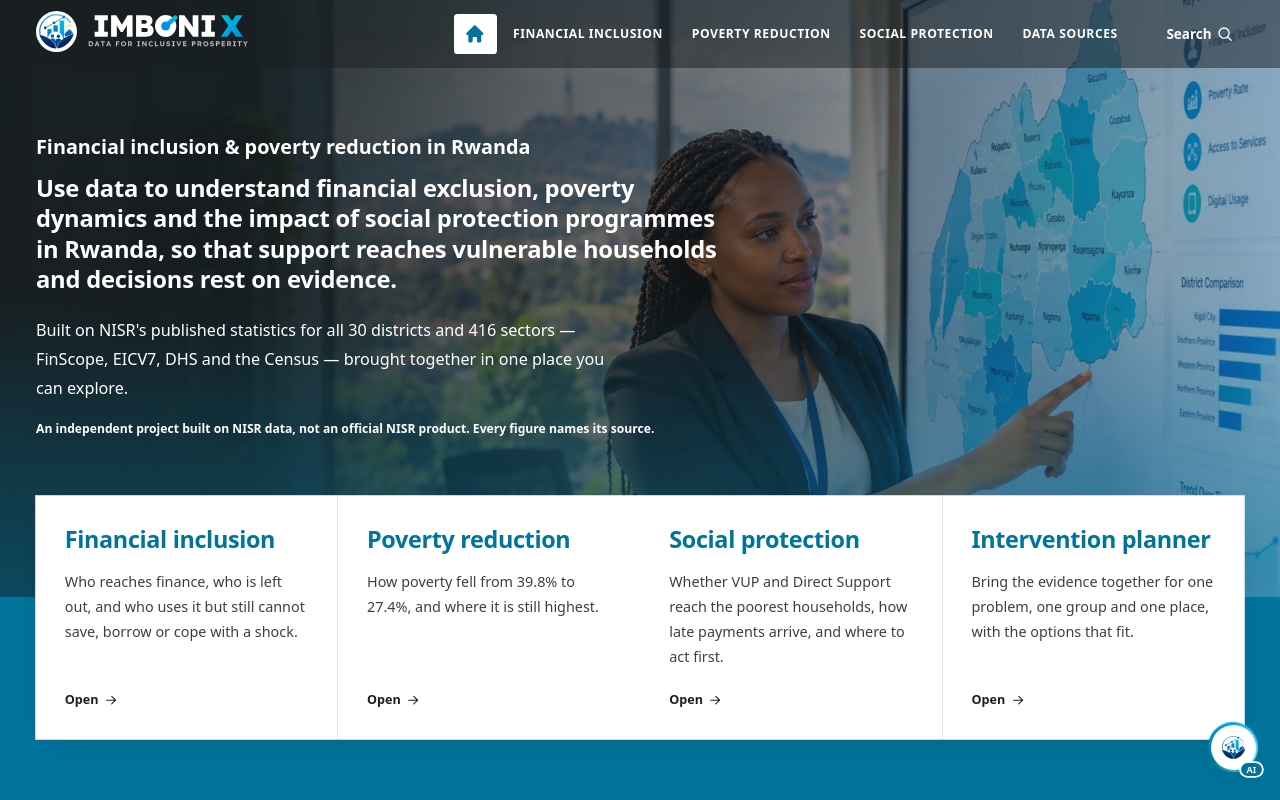
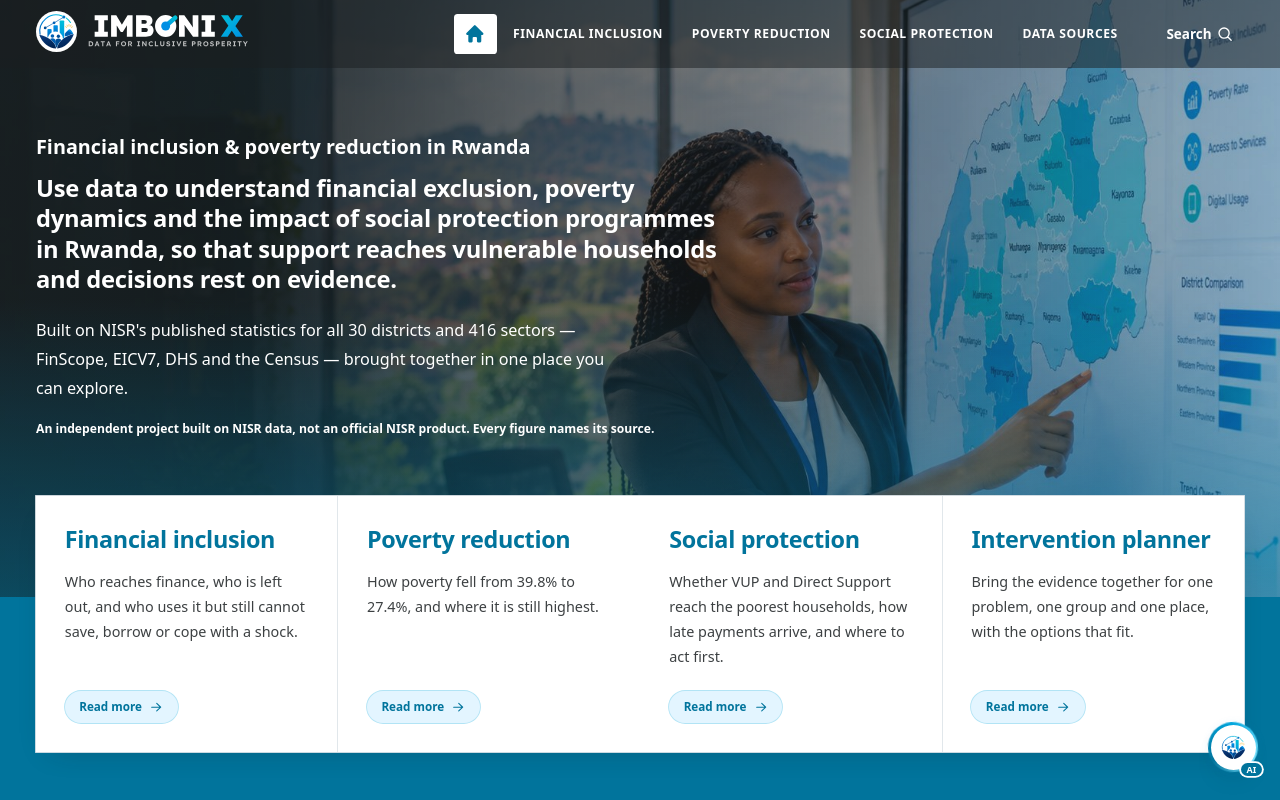
Before and after one commit to dieumerci-niyonkuru/imbonix-nisr-hackathon-2026, a Next.js app in the folder apps/web/: page / in a window 1280 px wide. Shown: the top 800 px of the page. Built offline with nearby package versions, Linux system fonts and the light colour scheme.

Commit message:
feat(home): hero cards get a 'Read more' pill button
Replace the plain 'Open ->' text link on each hero card with a designed
'Read more' pill (cyan-soft with a thin ring) that fills brand cyan with
white text and slides its arrow on card hover. Buttons align at the bottom
of each equal-height card.

```diff
--- a/apps/web/src/components/home/home-hero.tsx
+++ b/apps/web/src/components/home/home-hero.tsx
@@ -148,10 +148,15 @@ export function HomeHero({
                     {card.title}
                   </h2>
                   <p className="mt-4 text-pretty text-[16px] leading-7 text-ink/85">{card.body}</p>
-                  <span className="mt-auto inline-flex items-center gap-1.5 pt-6 text-[14px] font-bold text-ink group-hover:text-cyan-ink">
-                    Open
-                    <span className="sr-only"> {card.title}</span>
-                    <ArrowRightIcon className="h-4 w-4 transition-transform group-hover:translate-x-0.5" aria-hidden="true" />
+                  <span className="mt-auto pt-6">
+                    <span className="inline-flex w-fit items-center gap-2 rounded-full bg-cyan-soft px-4 py-2 text-[13px] font-bold text-cyan-ink ring-1 ring-cyan/30 transition-all duration-200 group-hover:bg-cyan-ink group-hover:text-white group-hover:shadow-card group-hover:ring-cyan-ink">
+                      Read more
+                      <span className="sr-only"> about {card.title}</span>
+                      <ArrowRightIcon
+                        className="h-4 w-4 transition-transform duration-200 group-hover:translate-x-0.5"
+                        aria-hidden="true"
+                      />
+                    </span>
                   </span>
                 </Link>
               </li>
```
